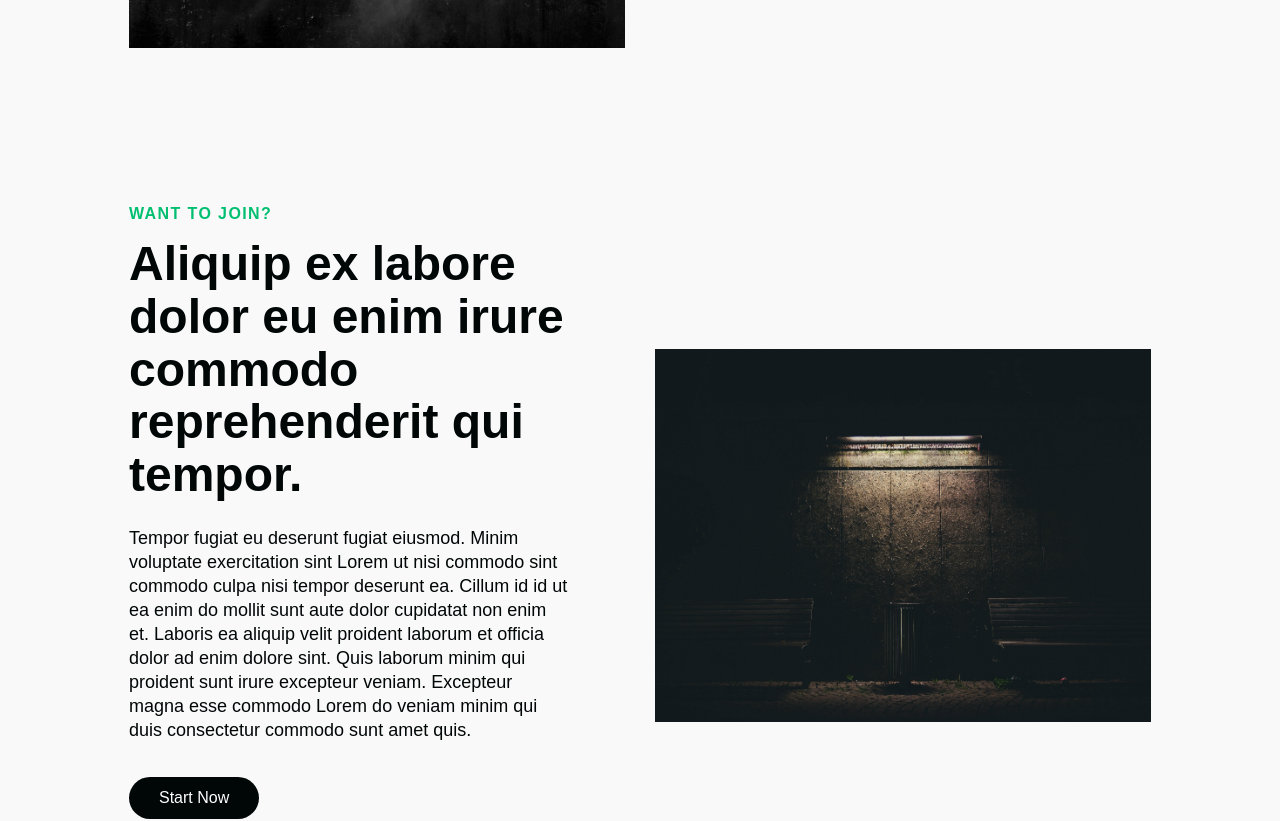
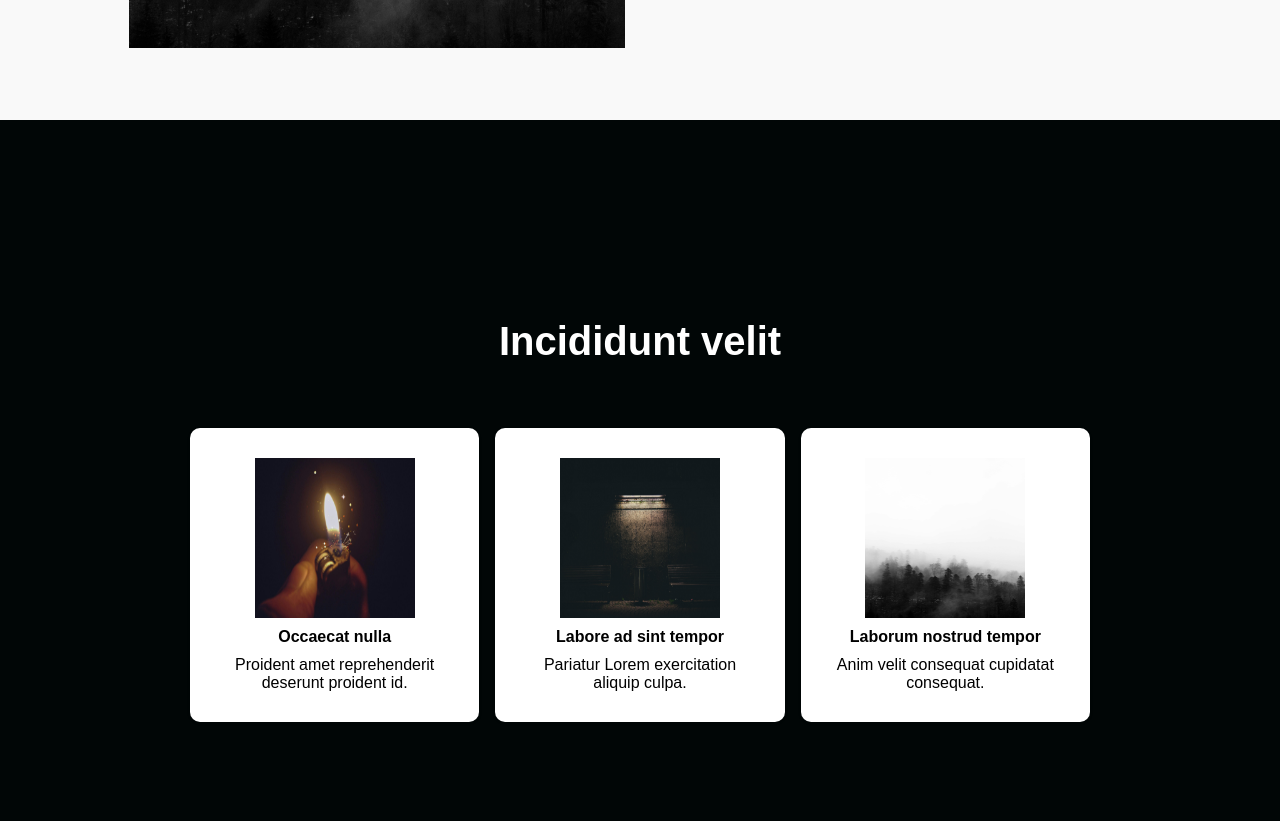
Before and after one commit to Zarivate/Style-Site, a Next.js app: page / in a window 1280 px wide. Shown: the part 2400-3221 px from the top of the page. Built offline with nearby package versions, Linux system fonts and the light colour scheme.

Commit message:
Added another home section.

```diff
--- a/app/page.js
+++ b/app/page.js
@@ -4,6 +4,7 @@ import Navbar from "@/components/Navbar";
 import HeroSection from "@/components/HeroSection";
 import InfoSections from "@/components/InfoSections";
 import { homeObjOne, homeObjTwo, homeObjThree } from "@/components/InfoData";
+import Services from "@/components/Services";
 
 export default function Home() {
   const [isOpen, setIsOpen] = useState(false);
@@ -17,6 +18,7 @@ export default function Home() {
       <HeroSection />
       <InfoSections {...homeObjOne} />
       <InfoSections {...homeObjTwo} />
+      <Services />
       <InfoSections {...homeObjThree} />
     </>
   );
--- /dev/null
+++ b/components/Services.js
@@ -0,0 +1,116 @@
+import React from "react";
+import styled from "styled-components";
+import Image from "next/image";
+import Icon1 from "/public/pexelsOriginal2.jpg";
+import Icon2 from "/public/pexelsOriginal3.jpg";
+import Icon3 from "/public/pexelsOriginal5.jpg";
+
+const ServicesContainer = styled.div`
+  height: 800px;
+  display: flex;
+  flex-direction: column;
+  justify-content: center;
+  align-items: center;
+  background: #010606;
+
+  @media screen and (max-width: 768px) {
+    height: 1100px;
+  }
+
+  @media screen and (max-width: 480px) {
+    height: 1300px;
+  }
+`;
+
+const ServicesWrapper = styled.div`
+  max-width: 1000px;
+  margin: 0 auto;
+  display: grid;
+  grid-template-columns: 1fr 1fr 1fr;
+  align-items: center;
+  grid-gap: 16px;
+  padding: 0 50px;
+
+  @media screen and (max-width: 1000px) {
+    grid-template-columns: 1fr 1fr;
+  }
+
+  @media screen and (max-width: 768px) {
+    grid-template-columns: 1fr;
+    padding: 0 20px;
+  }
+`;
+
+const ServicesCard = styled.div`
+  background: #fff;
+  display: flex;
+  flex-direction: column;
+  justify-content: flex-start;
+  align-items: center;
+  border-radius: 10px;
+  max-height: 340px;
+  padding: 30px;
+  box-shadow: 0 1px 3px rgba(0, 0, 0, 0.2);
+  transition: all 0.2s ease-in-out;
+
+  &:hover {
+    transform: scale(1.02);
+    transition: all 0.2s ease-in-out;
+    cursor: pointer;
+  }
+`;
+
+const ServicesIcon = styled(Image)`
+  height: 160px;
+  width: 160px;
+  margin-bottom: 10px;
+`;
+
+const ServicesH1 = styled.h1`
+  font-size: 2.5rem;
+  color: #fff;
+  margin-bottom: 64px;
+
+  @media screen and (max-width: 480px) {
+    font-size: 2rem;
+  }
+`;
+
+const ServicesH2 = styled.h2`
+  font-size: 1rem;
+  margin-bottom: 10px;
+`;
+
+const ServicesP = styled.p`
+  font-size: 1rem;
+  text-align: center;
+`;
+
+const Services = () => {
+  return (
+    <ServicesContainer id="services">
+      <ServicesH1>Incididunt velit</ServicesH1>
+      <ServicesWrapper>
+        <ServicesCard>
+          <ServicesIcon src={Icon1} alt="test1" />
+          <ServicesH2>Occaecat nulla</ServicesH2>
+          <ServicesP>
+            Proident amet reprehenderit deserunt proident id.
+          </ServicesP>
+        </ServicesCard>
+        <ServicesCard>
+          <ServicesIcon src={Icon2} alt="test2" />
+          <ServicesH2>Labore ad sint tempor</ServicesH2>
+          <ServicesP>Pariatur Lorem exercitation aliquip culpa.</ServicesP>
+        </ServicesCard>
+        <ServicesCard>
+          <ServicesIcon src={Icon3} alt="test3" />
+          <ServicesH2>Laborum nostrud tempor</ServicesH2>
+          <ServicesP>Anim velit consequat cupidatat consequat.</ServicesP>
+        </ServicesCard>
+      </ServicesWrapper>
+    </ServicesContainer>
+  );
+};
+
+export default Services;
```
